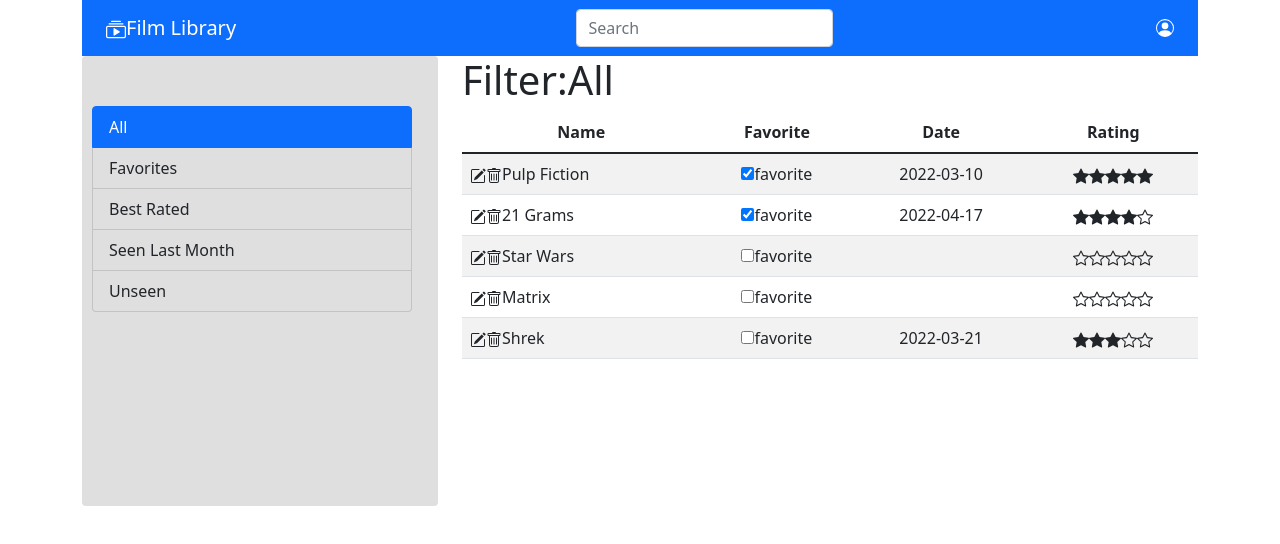
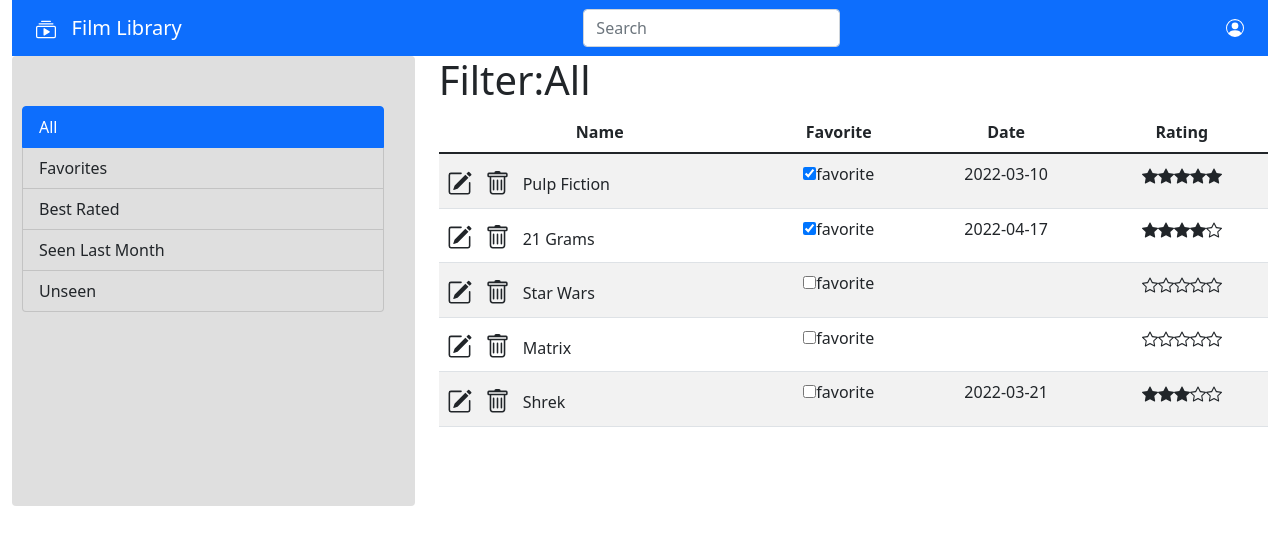
Before and after one commit to elena-dodici/WABigLab, a React (Create React App) app: page / in a window 1280 px wide. Shown: the top 544 px of the page. Built offline with nearby package versions, Linux system fonts and the light colour scheme.

Commit message:
updated container default size (css)

```diff
--- a/src/App.css
+++ b/src/App.css
@@ -36,3 +36,9 @@
     transform: rotate(360deg);
   }
 }
+
+@media (min-width: 1200px) {
+  .container{
+      max-width: 100%;
+  }
+}
--- a/src/App.js
+++ b/src/App.js
@@ -1,4 +1,4 @@
-import {FilmLists} from './component/FilmComponents'
+import {FilmLists} from './component/FilmTable'
 import {MyNavBar,TopNavbar} from './component/NavBar'
 import 'bootstrap/dist/css/bootstrap.min.css'
 import './App.css';
--- a/src/component/FilmComponents.js
+++ b/src/component/FilmTable.js
@@ -67,7 +67,13 @@ function FilmData(props){
   return(
     <>
     {/* 必须有个single root  */}
-        <td className='column-left'><BsPencilSquare/><BsTrash/>{props.film.title}</td>
+        <td className='column-left' >
+          <span style={{fontSize: 25}}>
+            <BsPencilSquare /> &nbsp;
+            <BsTrash/> &nbsp;
+          </span>
+          {props.film.title}
+        </td>
         {/* <td>{String(props.film.favorite)}</td> */}
         {/* <td><input  name='favorite' type={"checkbox"} />favorite</td> */}
         <td>
--- a/src/component/NavBar.js
+++ b/src/component/NavBar.js
@@ -91,7 +91,7 @@ function TopNavbar(props){
         <Navbar bg="primary" variant='dark'>
           <Container>
             <Navbar.Brand href="#home">
-              <BsCollectionPlay  />
+              <BsCollectionPlay  /> &nbsp;
               Film Library
             </Navbar.Brand>
             <Nav className='mx-auto'>
```
